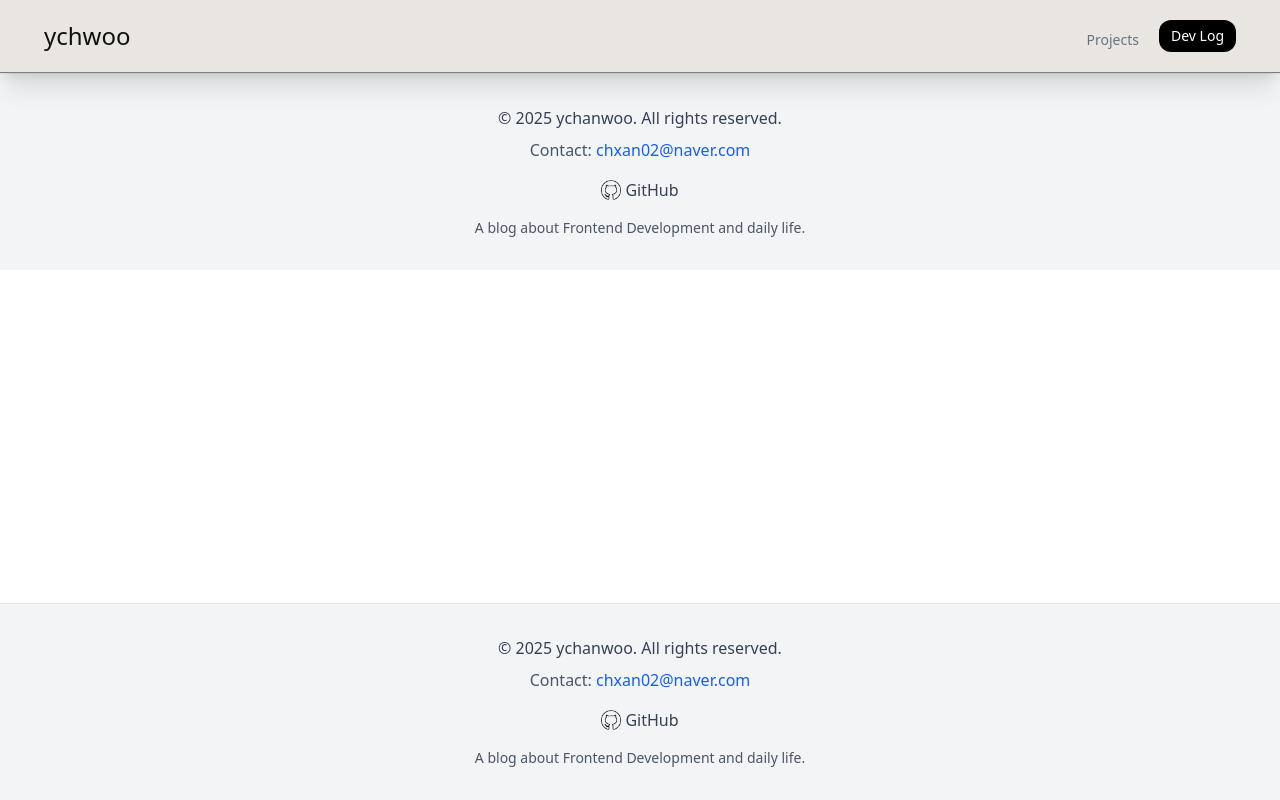
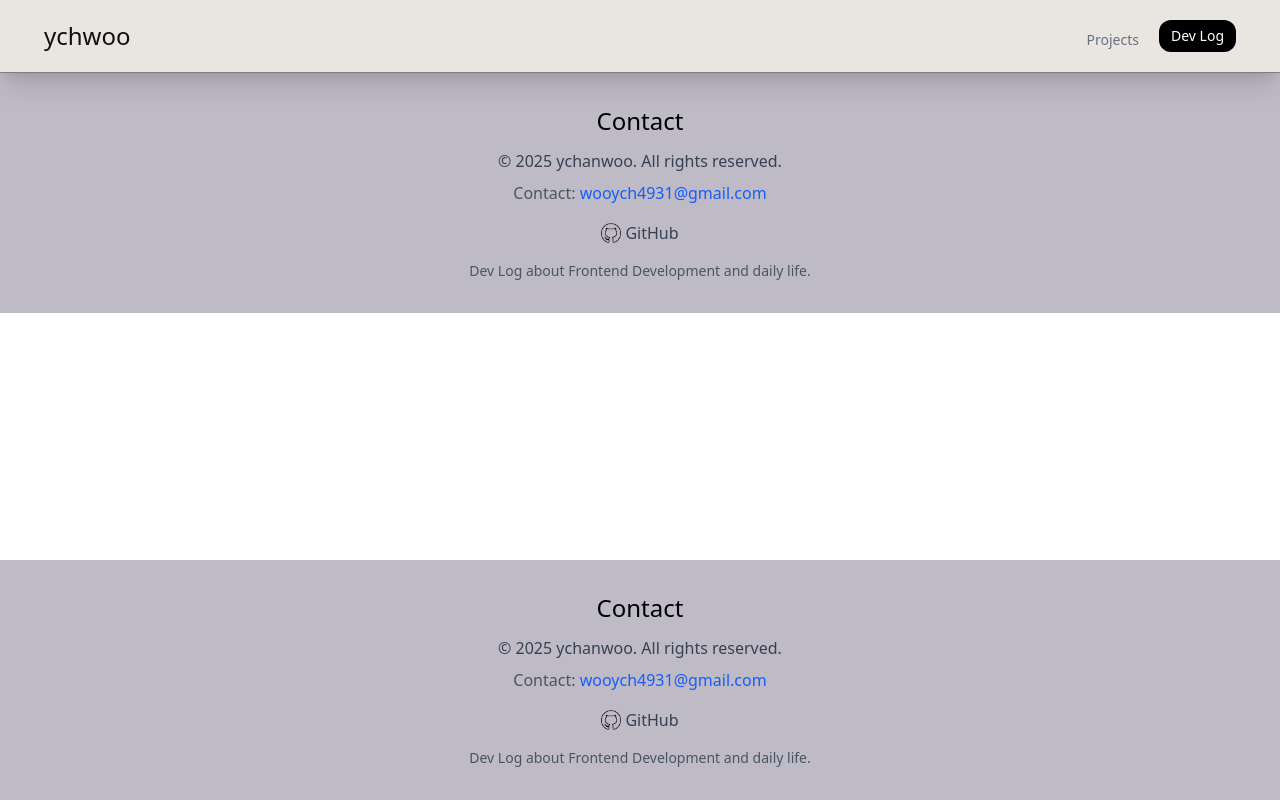
Before and after one commit to ychanwoo/Dev-Log, a Next.js app: page /Footer in a window 1280 px wide. Built offline with nearby package versions, Linux system fonts and the light colour scheme.

Commit message:
style: update footer email and design

```diff
--- a/src/app/Footer/page.tsx
+++ b/src/app/Footer/page.tsx
@@ -1,20 +1,44 @@
-import Image from "next/image"
-import Link from "next/link"
+import Image from "next/image";
+import Link from "next/link";
 
-export default function FooterPage(){
+export default function FooterPage() {
   return (
-    <footer className="bg-gray-100 border-t border-gray-200 py-8 ">
+    <footer className="bg-[#BEBAC6] py-8">
       <div className="max-w-7xl mx-auto px-4 sm:px-6 lg:px-8 text-center">
-        <p className="text-gray-700 font-medium mb-2">© 2025 ychanwoo. All rights reserved.</p>
-        <p className="text-gray-600 mb-4">Contact: <a href="mailto:chxan02@naver.com" className="text-blue-600 hover:underline">chxan02@naver.com</a></p>
+        <h1 className="text-2xl font-extralight mb-3">Contact</h1>
+        <p className="text-gray-700 font-medium mb-2">
+          © 2025 ychanwoo. All rights reserved.
+        </p>
+        <p className="text-gray-600 mb-4">
+          Contact:{" "}
+          <a
+            href="mailto:wooych4931@gmail.com"
+            className="text-blue-600 hover:underline"
+          >
+            wooych4931@gmail.com
+          </a>
+        </p>
         <div className="mb-4 flex justify-center items-center">
-          <Link href="https://github.com/ychanwoo" target="_blank" rel="noopener noreferrer" className="inline-flex items-center">
-            <Image src='/github.png' alt="github image" width={20} height={20} className="mr-1" />
+          <Link
+            href="https://github.com/ychanwoo"
+            target="_blank"
+            rel="noopener noreferrer"
+            className="inline-flex items-center"
+          >
+            <Image
+              src="/github.png"
+              alt="github image"
+              width={20}
+              height={20}
+              className="mr-1"
+            />
             <span className="text-gray-700 hover:text-gray-900">GitHub</span>
           </Link>
         </div>
-        <p className="text-gray-600 text-sm">A blog about Frontend Development and daily life.</p>
+        <p className="text-gray-600 text-sm">
+          Dev Log about Frontend Development and daily life.
+        </p>
       </div>
     </footer>
-  )
+  );
 }
```
